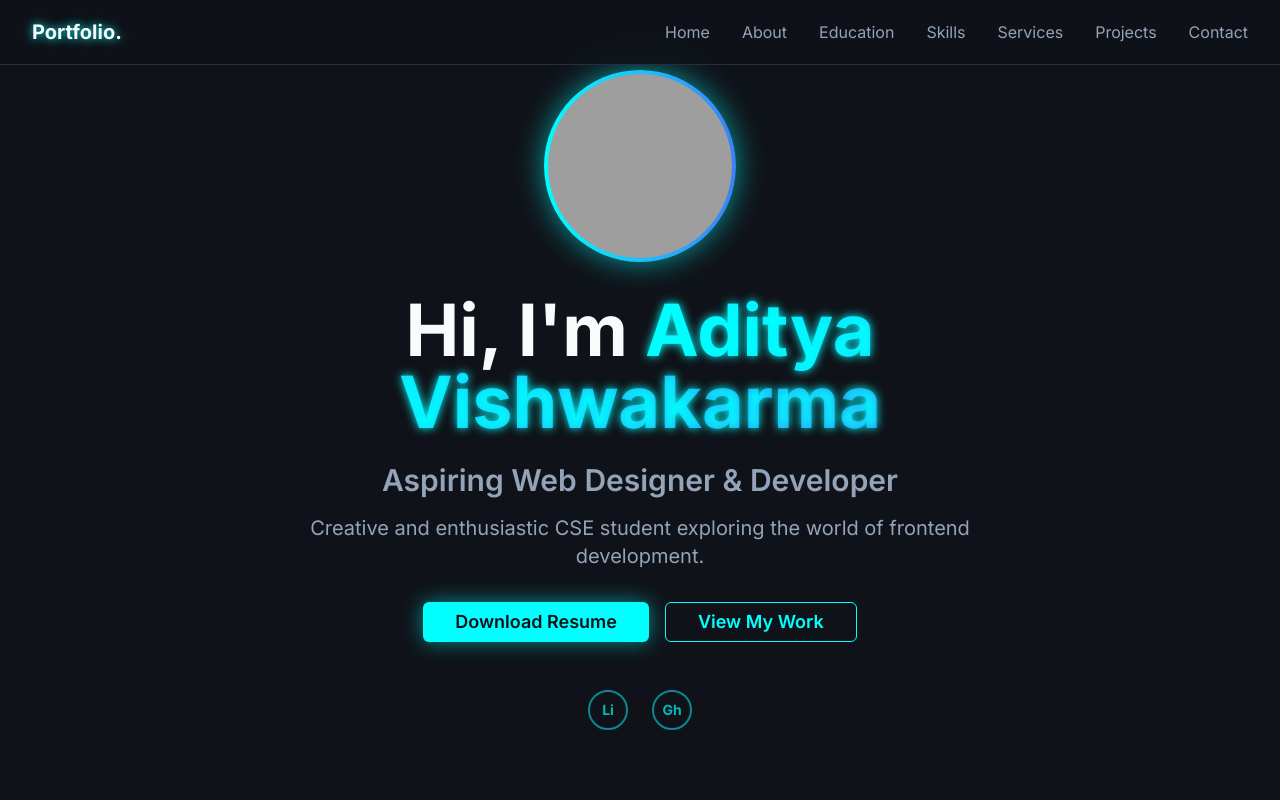
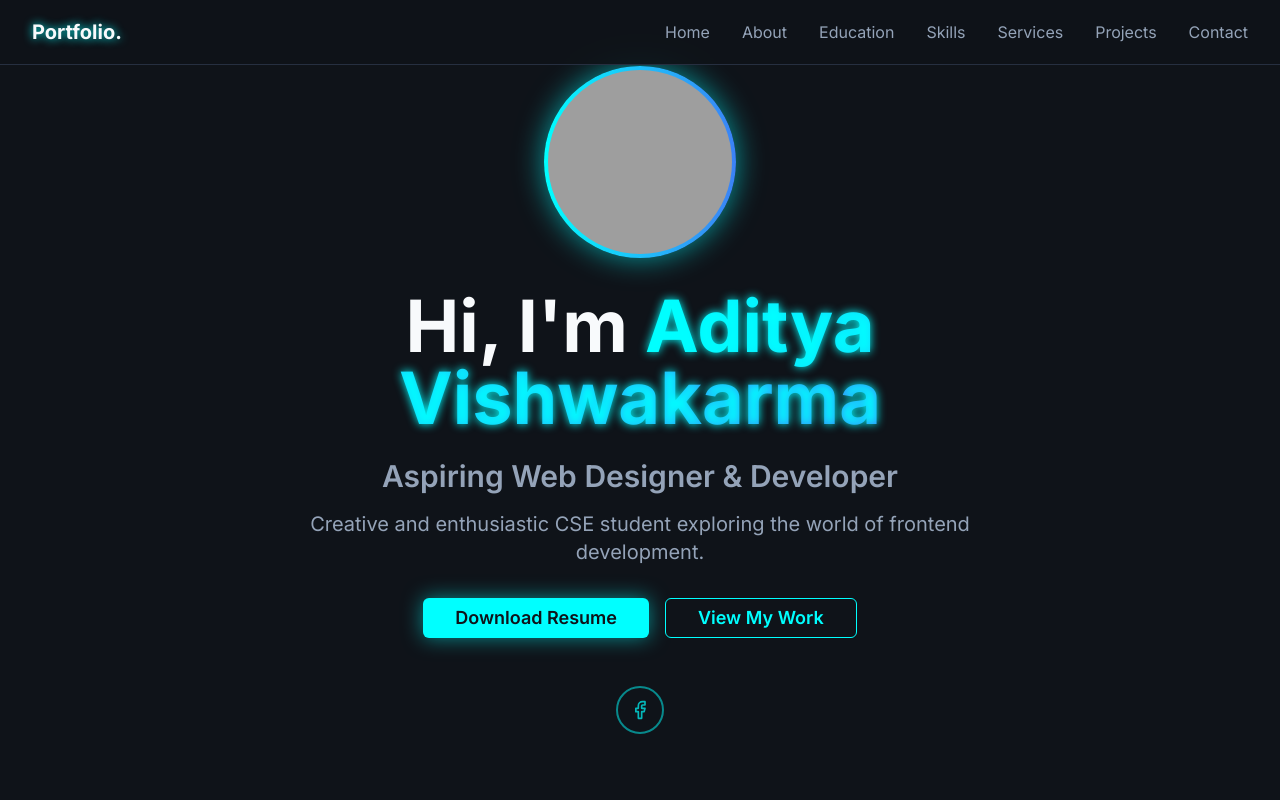
Before and after one commit to adityavis007/adityavis007-portoflio, a React (Vite) app: page / in a window 1280 px wide. Shown: the top 800 px of the page. Built offline with nearby package versions, Linux system fonts and the light colour scheme; grey boxes are pictures that could not be loaded.

Commit message:
Refactor: Update social media links
Update the social media links to the provided Facebook link.

```diff
--- a/src/components/Footer.tsx
+++ b/src/components/Footer.tsx
@@ -1,3 +1,5 @@
+
+import { Facebook } from 'lucide-react';
 
 const Footer = () => {
   return (
@@ -11,12 +13,14 @@ const Footer = () => {
             Aspiring Web Designer & Developer
           </p>
           <div className="flex justify-center space-x-6 mb-6">
-            <div className="w-10 h-10 rounded-full border-2 border-primary/50 flex items-center justify-center text-primary/70 hover:border-primary hover:text-primary transition-colors cursor-pointer">
-              <span className="text-sm font-bold">Li</span>
-            </div>
-            <div className="w-10 h-10 rounded-full border-2 border-primary/50 flex items-center justify-center text-primary/70 hover:border-primary hover:text-primary transition-colors cursor-pointer">
-              <span className="text-sm font-bold">Gh</span>
-            </div>
+            <a
+              href="https://www.facebook.com/aditya.vishakarma.5"
+              target="_blank"
+              rel="noopener noreferrer"
+              className="w-10 h-10 rounded-full border-2 border-primary/50 flex items-center justify-center text-primary/70 hover:border-primary hover:text-primary transition-colors cursor-pointer"
+            >
+              <Facebook size={18} />
+            </a>
           </div>
           <div className="border-t border-border pt-6">
             <p className="text-muted-foreground text-sm">
--- a/src/components/Hero.tsx
+++ b/src/components/Hero.tsx
@@ -1,5 +1,6 @@
 
 import { Button } from '@/components/ui/button';
+import { Facebook } from 'lucide-react';
 
 const Hero = () => {
   return (
@@ -50,14 +51,16 @@ const Hero = () => {
             </Button>
           </div>
 
-          {/* Social Placeholders */}
+          {/* Social Links */}
           <div className="mt-12 flex justify-center space-x-6">
-            <div className="w-10 h-10 rounded-full border-2 border-primary/50 flex items-center justify-center text-primary/70 hover:border-primary hover:text-primary transition-colors cursor-pointer">
-              <span className="text-sm font-bold">Li</span>
-            </div>
-            <div className="w-10 h-10 rounded-full border-2 border-primary/50 flex items-center justify-center text-primary/70 hover:border-primary hover:text-primary transition-colors cursor-pointer">
-              <span className="text-sm font-bold">Gh</span>
-            </div>
+            <a
+              href="https://www.facebook.com/aditya.vishakarma.5"
+              target="_blank"
+              rel="noopener noreferrer"
+              className="w-12 h-12 rounded-full border-2 border-primary/50 flex items-center justify-center text-primary/70 hover:border-primary hover:text-primary transition-colors cursor-pointer"
+            >
+              <Facebook size={20} />
+            </a>
           </div>
         </div>
       </div>
```
